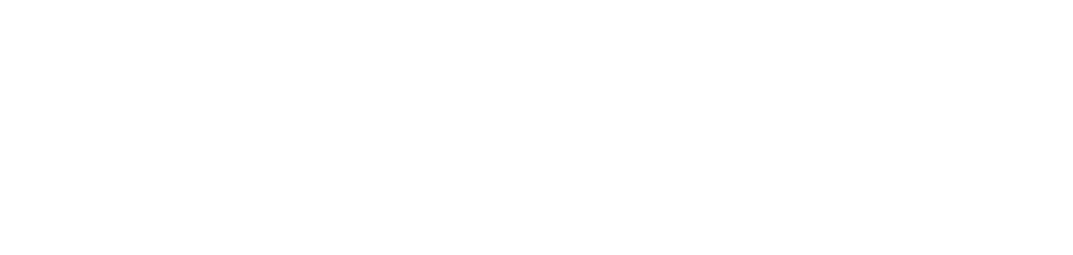
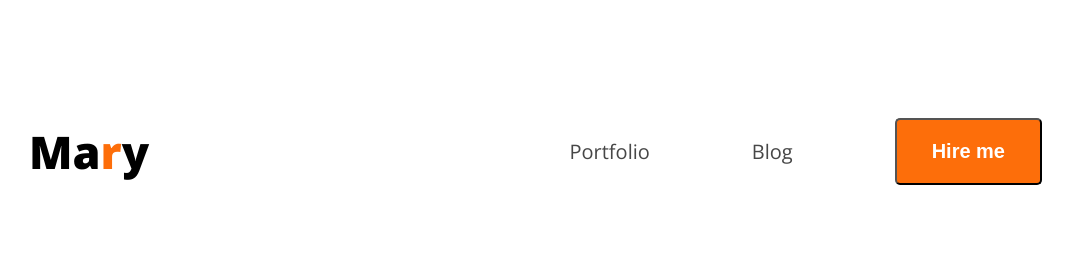
Before and after one commit to naymul143/portfolio-1, a plain HTML site: page index.html in a window 1280 px wide. Shown: the whole page, without its empty margins (79-1152 px from the left). Drawn offline with nearby package versions, Linux system fonts and the light colour scheme.

Commit message:
desing portfolio

```diff
--- a/index.html
+++ b/index.html
@@ -5,11 +5,23 @@
     <meta charset="UTF-8">
     <meta name="viewport" content="width=device-width, initial-scale=1.0">
     <title>portfolio</title>
-</head>
+    <link rel="preconnect" href="https://fonts.googleapis.com">
+    <link rel="preconnect" href="https://fonts.gstatic.com" crossorigin>
+    <link href="https://fonts.googleapis.com/css2?family=Open+Sans:ital,wght@0,300..800;1,300..800&display=swap"
+        rel="stylesheet">
+    <link rel="stylesheet" href="style/portfolio.css">
+    <link rel="icon" href="style/goat.png">
 
-<body>
+<body class="open-sans-normal">
     <header>
-
+        <nav>
+            <h3 class="nav-title">Ma<span class="text-primary">r</span>y</h3>
+            <ul>
+                <li><a class="dark-2" href="">Portfolio</a></li>
+                <li><a class="dark-2" href="">Blog</a></li>
+                <li><a href=""><button class="btn-primary">Hire me</button></a></li>
+            </ul>
+        </nav>
     </header>
     <main>
     </main>
--- /dev/null
+++ b/style/portfolio.css
@@ -0,0 +1,55 @@
+.open-sans-normal {
+    font-family: "Open Sans", sans-serif;
+    font-optical-sizing: auto;
+    font-style: normal;
+    font-variation-settings:
+        "wdth" 100;
+}
+
+/* nav style{} */
+nav {
+    display: flex;
+    display: style none;
+    align-items: center;
+    justify-content: space-between;
+    margin: 51px 100px;
+}
+
+.nav-title {
+    font-weight: 800;
+    font-size: 45px;
+}
+
+/* shared style */
+.text-primary {
+    color: #FD6E0A;
+}
+
+nav ul li {
+    list-style: none;
+    margin: 51px;
+
+}
+
+nav ul {
+    display: flex;
+    align-items: center;
+}
+
+nav li a {
+    text-decoration: none;
+    font-size: 20px;
+}
+
+.dark-2 {
+    color: #474747;
+}
+
+.btn-primary {
+    background-color: #FD6E0A;
+    font-weight: bold;
+    color: white;
+    padding: 20px 35px;
+    border-radius: 5px;
+    font-size: 20px;
+}
```
Also changed, not shown: style/goat.png (added).
